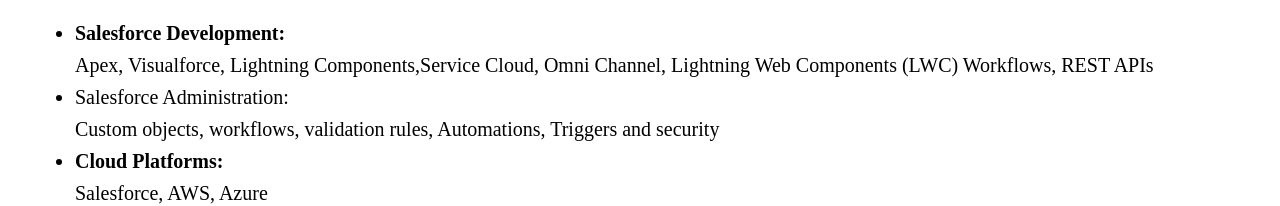
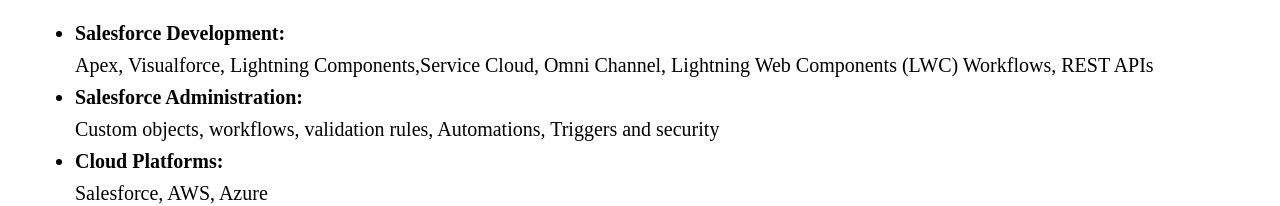
Before and after one commit to V-Sravya/Sravya-Virigineni, a plain HTML site: page index.html in a window 1280 px wide. Shown: the part 1767-1973 px from the top of the page. Drawn offline with Linux system fonts and the light colour scheme.

Commit message:
Update index.html

```diff
--- a/index.html
+++ b/index.html
@@ -59,7 +59,7 @@
   <h4><img src="./images/salesforce.png" alt="Salesforce Icon" class="header-icon">Salesforce Development</h4>
   <ul>
     <li><strong>Salesforce Development:</strong><br> Apex, Visualforce, Lightning Components,Service Cloud, Omni Channel, Lightning Web Components (LWC) Workflows, REST APIs</li>
-    <li><strong></strong>Salesforce Administration:</strong><br> Custom objects, workflows, validation rules, Automations, Triggers and security</li>
+    <li><strong>Salesforce Administration:</strong><br> Custom objects, workflows, validation rules, Automations, Triggers and security</li>
     <li><strong>Cloud Platforms:</strong><br> Salesforce, AWS, Azure</li>
     <li><strong>Tools:</strong><br> Git, Visual Studio Code,Salesforce Data Loader, Postman, CI/CD Pipelines</li>
   </ul>
```
